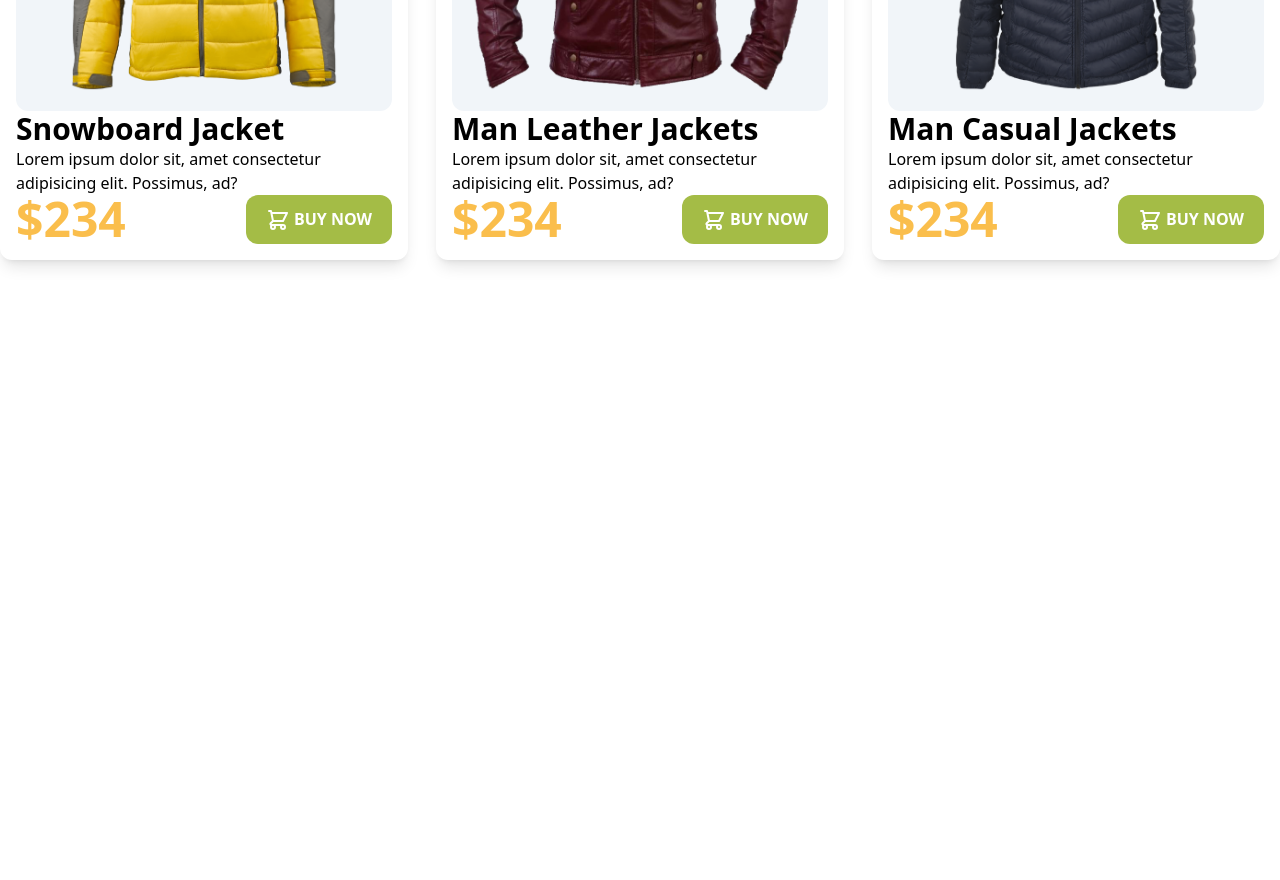
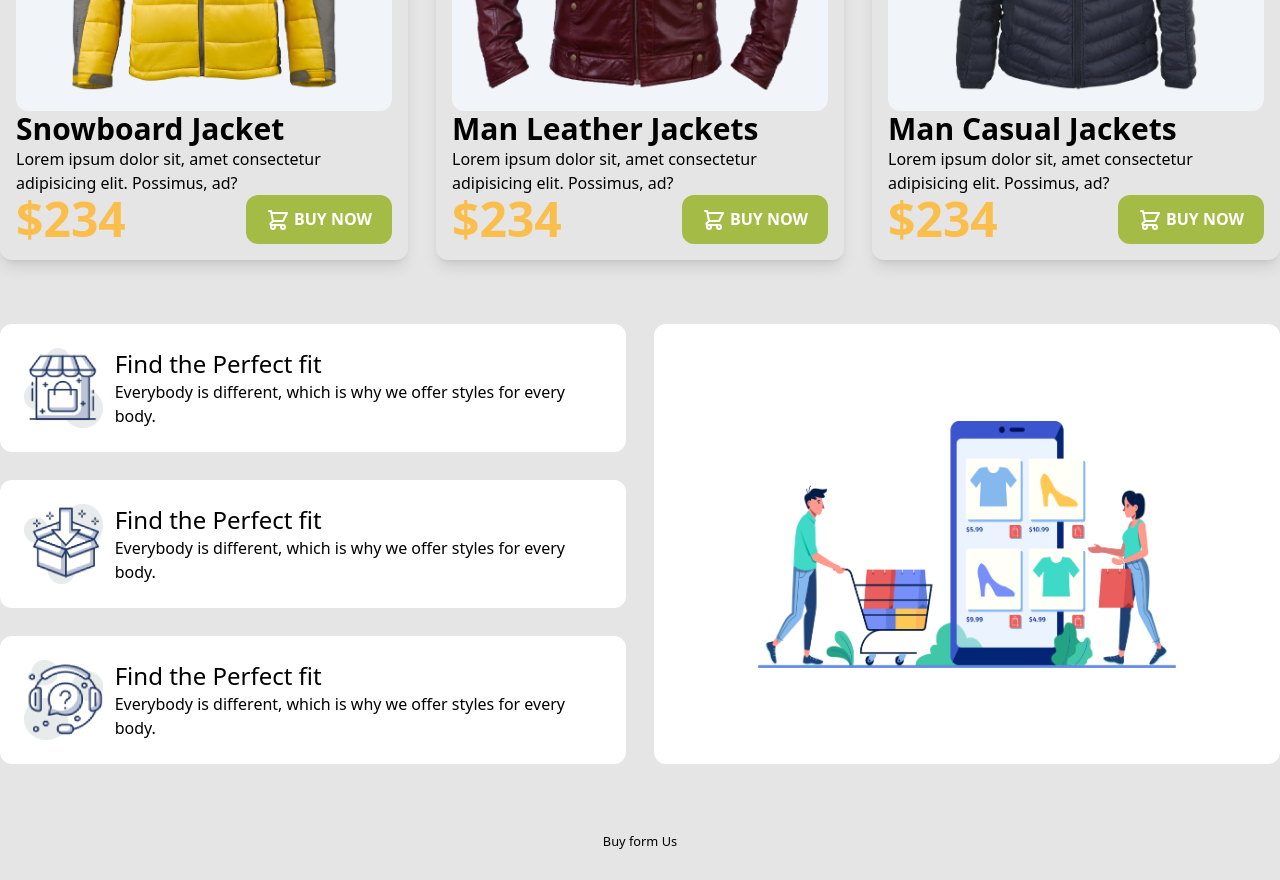
Before and after one commit to Siful-Bappy/Penguin-Fashon-With-tailwind, a plain HTML site: page index.html in a window 1280 px wide. Shown: the part 1739-2619 px from the top of the page. Before the commit the page ends 2039 px from the top, so only its background shows below. Drawn offline with nearby package versions, Linux system fonts and the light colour scheme.

Commit message:
task finish

```diff
--- a/index.html
+++ b/index.html
@@ -22,11 +22,11 @@
                 }
     </script>
 </head>
-<body>
+<body class="bg-[#E5E5E5]">
     <!-- header section  -->
     <header class="bg-panguin pb-32 pt-8">
         <section class="container mx-auto sm:flex items-center justify-around">
-            <div class="space-y-3 ">
+            <div class="space-y-3 ml-20 sm:ml-0">
                 <h1 class="text-2xl sm:text-5xl uppercase font-bold">
                     <span class="text-yellow-400">Be the Penguin</span>
                     <br>
@@ -49,7 +49,7 @@
         <!-- Women jacket  -->
         <section class="container mx-auto m-10">
             <h2 class="text-5xl font-bold">Woman Jacket</h2>
-            <div class="grid grid-cols-3 gap-7">
+            <div class="grid sm:grid-cols-1 md:grid-cols-2 lg:grid-cols-3 gap-7">
                 <!-- Jacket No. 1  -->
                 <div class="p-4 shadow-lg rounded-xl">
                     <div class="p-5 bg-slate-100 rounded-xl">
@@ -112,7 +112,7 @@
         <!-- Man jacket  -->
         <section class="container mx-auto m-10">
             <h2 class="text-5xl font-bold">Man Jacket</h2>
-            <div class="grid grid-cols-3 gap-7">
+            <div class="grid sm:grid-cols-1 md:grid-cols-2 lg:grid-cols-3 gap-7">
                 <!-- Jacket No. 1  -->
                 <div class="p-4 shadow-lg rounded-xl">
                     <div class="p-5 bg-slate-100 rounded-xl">
@@ -172,6 +172,46 @@
                 </div>
             </div>
         </section>
+        <!-- Our benefits -->
+        <section class="container mx-auto my-16">
+            <div class="grid grid-cols-2 gap-7">
+                <div class="rounded-xl flex bg-white p-6 gap-x-3">
+                    <div>
+                        <img class="w-20 h-20" src="images/house.png" alt="">
+                    </div>
+                    <div>
+                        <h4 class="text-2xl">Find the Perfect fit</h4>
+                        <p>Everybody is different, which is why we offer styles for every body.</p>
+                    </div>
+                </div>
+                <div class="row-span-3 flex justify-center items-center bg-white rounded-xl">
+                    <img class="w-8/12" src="images/shopping.png" alt="">
+                </div>
+                <div class="rounded-xl flex bg-white p-6 gap-x-3">
+                    <div>
+                        <img class="w-20 h-20" src="images/box.png" alt="">
+                    </div>
+                    <div>
+                        <h4 class="text-2xl">Find the Perfect fit</h4>
+                        <p>Everybody is different, which is why we offer styles for every body.</p>
+                    </div>
+                </div>
+                <div class="rounded-xl flex bg-white p-6 gap-x-3">
+                    <div>
+                        <img class="w-20 h-20" src="images/question.png" alt="">
+                    </div>
+                    <div>
+                        <h4 class="text-2xl">Find the Perfect fit</h4>
+                        <p>Everybody is different, which is why we offer styles for every body.</p>
+                    </div>
+                </div>
+            </div>
+        </section>
     </main>
+    <footer>
+        <p class="text-center mb-7">
+            <small>Buy form Us</small>
+        </p>
+    </footer>
 </body>
 </html>
```
